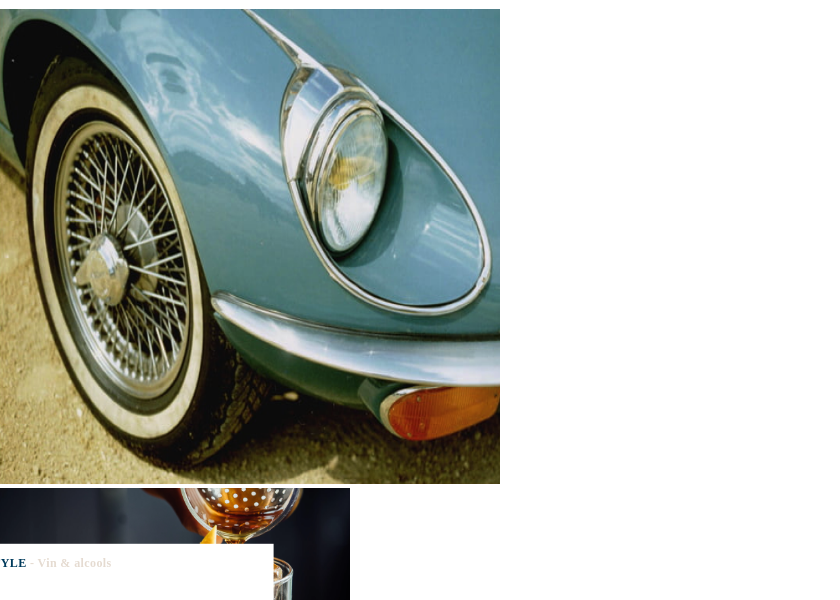
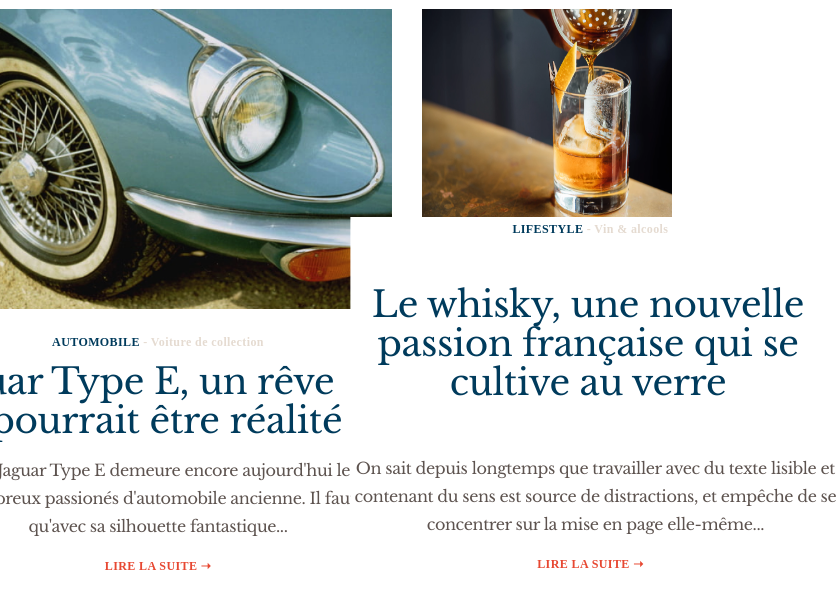
Before and after one commit to lucasimprovise/Evaluation-responsive, a plain HTML site: page index.html in a window 600 px wide. Shown: the part 140-740 px from the top of the page, 840 px wide, since content can reach past the window. Drawn offline with nearby package versions, Linux system fonts and the light colour scheme; a small style sheet from the web is missing.

Commit message:
Last Update
CSS derniere modification

```diff
--- a/assets/css/style.css
+++ b/assets/css/style.css
@@ -735,6 +735,10 @@ font-family: "HK Grotesk";
 
      }
 
+     .line{
+         display: flex;
+         margin-left: 15 px;
+     }
 
 
     .image_article_left{
@@ -841,31 +845,71 @@ font-family: "HK Grotesk";
 
 
 
+
+
     .image_article_left{
 
-        width: 500px;
-        height: 300x;
+        width: 550px;
+        height: 300px;
+        margin-bottom: 40px;
         }
 
     .image_article_right{
-            width: 350px;
-            height: 250px;
+            width: 250px;
+            height: 220px;
+            margin-top: 0px;
         }
 
 
 
     .image_wrapper{
-        display: block;
         flex-direction: row;
         justify-content: space-between;
         justify-content: center;
         gap: 30px;
     }
 
+    .article_left{
+        display: flex;
+         flex-direction: column;
+         text-align: center;
+         position: absolute;
+         top: 30%;
+         left: 35%;
+         transform: translate(-60%,-10%);
+
+     }
+
+
+    .article_right{
+         height:120px;
+         display: flex;
+         flex-direction: column;
+         text-align: center;
+         justify-content: center;
+         position: absolute;
+         left: 74%;
+         transform: translate(-60%,-10%);
+
+
+     }
+
+     .zone_de_texte_droite{
+
+        display: flex;
+         justify-content: center;
+         flex-direction: column;
+         width: 480px;
+         height: 360px;
+         background-color:white;
+     }
+
+
+
     .image{
 
         height: 400px;
-        width: 500px;
+        width: 800px;
 
 }
 
```
